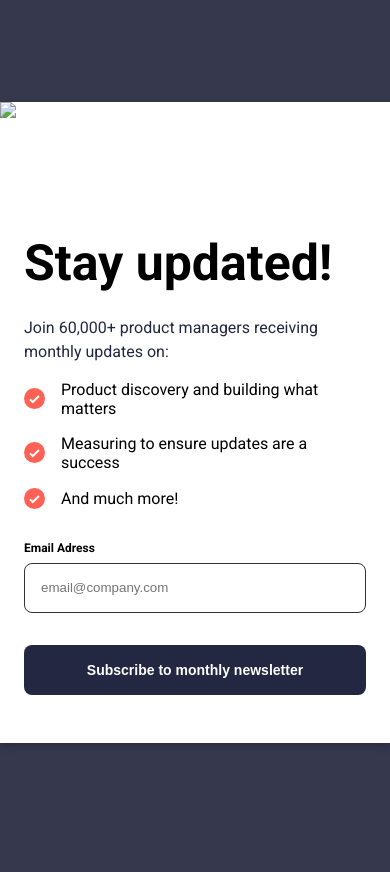
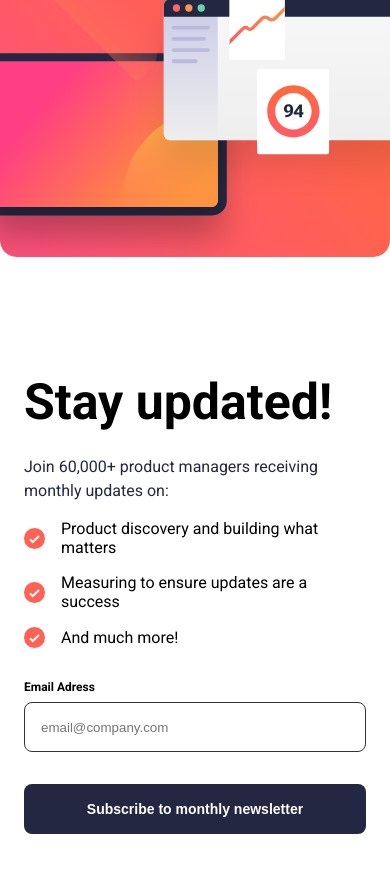
Before and after one commit to unaygney/signUpForm.gitgub.io, a plain HTML site: page index.html in a window 390 px wide. Before the commit the page ends 844 px from the top, so only its background shows below. Drawn offline with Linux system fonts and the light colour scheme.

Commit message:
update image

```diff
--- a/index.html
+++ b/index.html
@@ -25,9 +25,9 @@
                 </ul>
 
                 <div class="form">
-                <form class="form-content" method="post" >
+                    <form class="form-content" method="post">
 
-                    <label for="email" >Email Adress</label>
+                        <label for="email">Email Adress</label>
                         <span class="error" id="error">Valid e-mail required</span>
                         <input type="text" name="email" id="email" placeholder="email@company.com">
                     </form>
@@ -37,8 +37,8 @@
             </div>
         </section class="right-side">
 
-        <div class="image">
-            <img src="./images/illustration-sign-up-desktop.svg">
+        <div class="image-container">
+            <img id="image" src="./images/illustration-sign-up-desktop.svg" alt="">
         </div>
     </div>
 
--- a/script.js
+++ b/script.js
@@ -34,3 +34,20 @@ window.addEventListener('DOMContentLoaded', function() {
         successText.innerHTML = `Beklenmedik bir hata oluştu.`;
     }
 });
+
+
+window.addEventListener('DOMContentLoaded' , function() {
+    let imageAtt = document.getElementById('image');
+    let newSrc = './images/illustration-sign-up-mobile.svg'
+    function handleResize() {
+        if (window.innerWidth <= 478) {
+            imageAtt.setAttribute('src' , newSrc )
+        } else{
+            imageAtt.setAttribute('src' , './images/illustration-sign-up-desktop.svg'  )
+        }
+    }
+
+    handleResize();
+
+    window.addEventListener('resize' , handleResize);
+})
--- a/styles/index-style.css
+++ b/styles/index-style.css
@@ -73,6 +73,9 @@ ul li img{
 
 
 
+
+
+
 @media (max-width: 478px) {
     .container {
         width: 100%;
@@ -87,6 +90,15 @@ ul li img{
 
 
     }
+
+ #image{
+    background-size: contain;
+    background-repeat: no-repeat;
+    background-position: center;
+    width: 100%;
+    height: 100%;
+
+ }
     .left-side{
         order: 2;
         margin: 0;
@@ -100,12 +112,5 @@ ul li img{
     }
 
 
-    .image img{
-      content:url(./images/illustration-sign-up-mobile.svg);
-    }
-
-
-
-
 
 }
```
Lines whose indentation alone changed are shown as unchanged.
